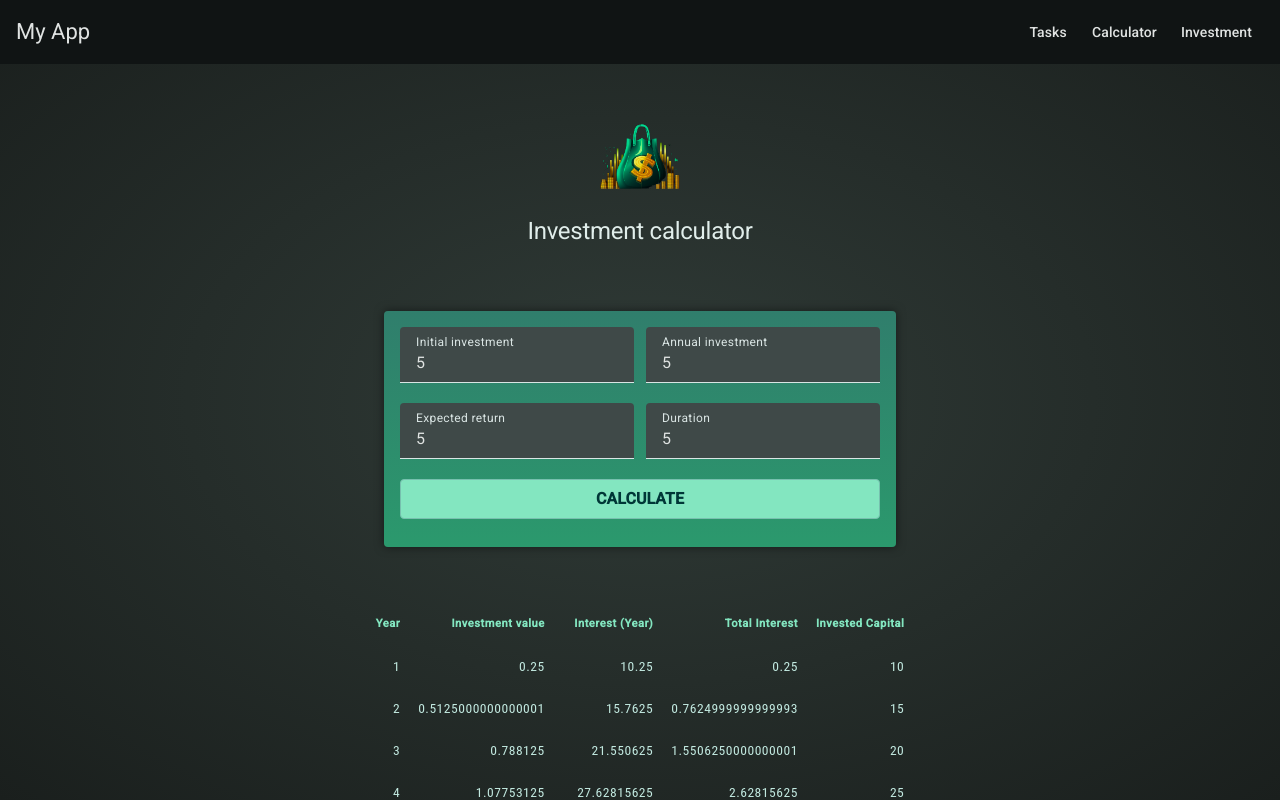
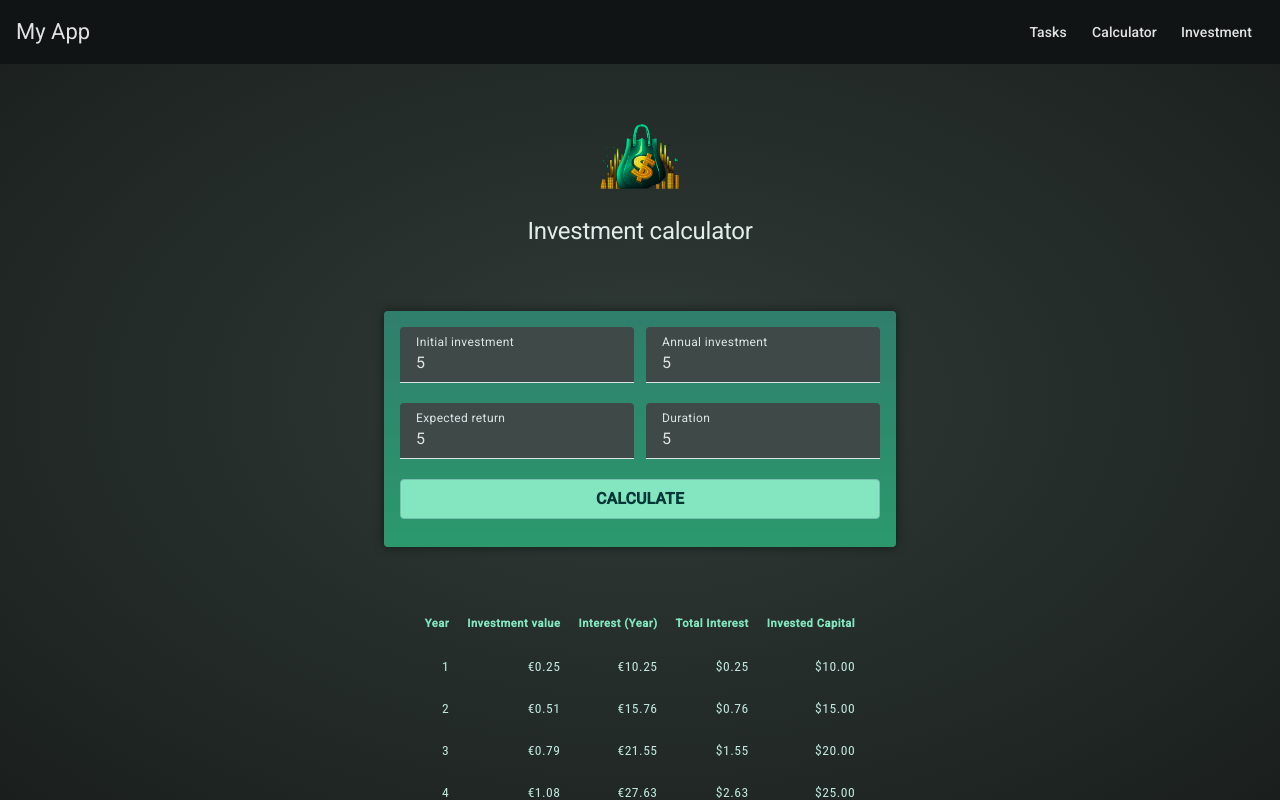
Before and after one commit to jlavie/tasks-app, an Angular app: page /investment in a window 1280 px wide. Both pictures are taken after typing "5", "5", "5", "5" into the empty fields and a click on the button "CALCULATE". Shown: the top 800 px of the page. Built offline with nearby package versions, Linux system fonts and the light colour scheme.

Commit message:
add currency pipe

```diff
--- a/src/app/investment/invest-table/invest-table.component.html
+++ b/src/app/investment/invest-table/invest-table.component.html
@@ -15,10 +15,10 @@
             @for (data of results; track data.year) {
                 <tr>
                     <td>{{ data.year }}</td>
-                    <td>{{ data.interest }}</td>
-                    <td>{{ data.valueEndOfYear }}</td>
-                    <td>{{ data.totalInterest }}</td>
-                    <td>{{ data.totalAmountInvested }}</td>
+                    <td>{{ data.interest | currency:"EUR" }}</td>
+                    <td>{{ data.valueEndOfYear | currency:"EUR" }}</td>
+                    <td>{{ data.totalInterest | currency }}</td>
+                    <td>{{ data.totalAmountInvested | currency }}</td>
                 </tr>
             }
         </tbody>
--- a/src/app/investment/invest-table/invest-table.component.ts
+++ b/src/app/investment/invest-table/invest-table.component.ts
@@ -1,10 +1,11 @@
 import { Component, Input, input } from '@angular/core';
 import { InvestmentResultsData } from '../investment.model';
+import { CurrencyPipe } from '@angular/common';
 
 @Component({
   selector: 'app-invest-table',
   standalone: true,
-  imports: [],
+  imports: [CurrencyPipe],
   templateUrl: './invest-table.component.html',
   styleUrl: './invest-table.component.scss'
 })
```
